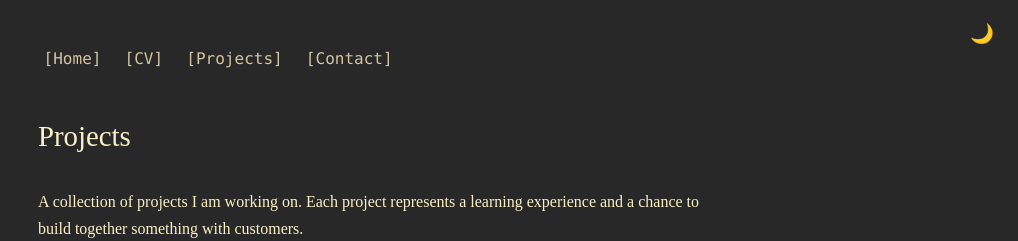
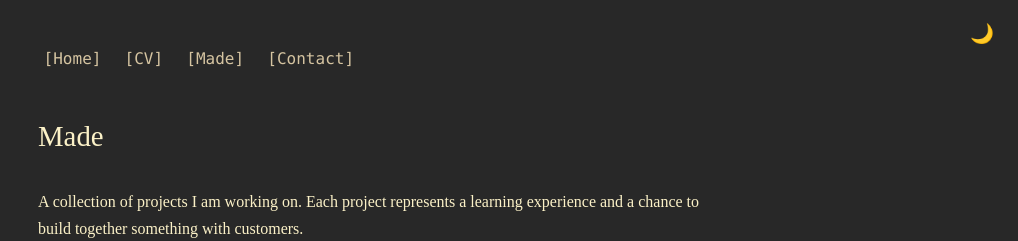
Before and after one commit to Reverberation1/Personal-Website, a Jekyll site: the page built from pages/made.md, in a window 1280 px wide. Shown: the top 241 px of the page, without its empty margins (262-1280 px from the left). Built offline with Jekyll 4.4.1, drawn with Linux system fonts in a browser that asks for light colours.

Commit message:
feat: rename /projects/ to /made/, keeping the old URL alive [skip changelog] (#10)
"Made" frames the page as finished work rather than as a status list. The
rename is content strategy; the page body is untouched, and strengthening it
into proof-of-work is tracked separately as BK-003.

/projects/ keeps working. jekyll-redirect-from generates the redirect stub
from `redirect_from` in the new page's front matter, so the old path and the
new one are declared in the same file instead of in a hand-written meta-refresh
page that can drift. The plugin is usable here because the deploy workflow runs
this repository's own Gemfile rather than the GitHub Pages whitelisted-plugin
build.

Verified before relying on it: every page here is a document in the custom
`pages` collection, and a spike confirmed the plugin reaches collection
documents, not only site.pages and site.posts. The emitted target is the
absolute https://kester.world/made/, which is why the tests assert a suffix
rather than an exact string.

Test harness changes, and why they are not incidental:

- The stub is rendered from a template inside the gem, so it carries no
  navigation. test_nav_words_on_every_page iterated every built page and would
  have gone red on a correctly working feature. It is now scoped to content
  pages.
- That rescoping is a genuine weakening, so it is paired with a new
  test_built_site_contains_no_unexpected_pages, which pins the exhaustive set
  of built pages. A page can now leave the nav check only by being declared a
  redirect in REDIRECT_PAGES, which is a reviewable edit, rather than by
  silently losing its layout.
- New coverage for the rename itself: the page is served at /made/ with its
  content intact, the old URL's stub points at /made/ in both its refresh meta
  and its canonical link, and no nav item points at /projects/.

Gemfile.lock keeps BUNDLED WITH 4.0.3, which the Pages deploy depends on
through `bundler: "Gemfile.lock"`.

Suite: 13 runs, 71 assertions, 0 failures (was 9 / 54).

Co-authored-by: Revy <revy@ultima>

```diff
--- a/Gemfile
+++ b/Gemfile
@@ -1,6 +1,11 @@
 source "https://rubygems.org"
 
 gem "jekyll", "~> 4.2"
+
+# Generates the redirect stub for a page's old URL from `redirect_from` in its
+# front matter. Usable here because the deploy workflow runs our own Gemfile,
+# not the GitHub Pages whitelisted-plugin build.
+gem "jekyll-redirect-from", "~> 0.16"
 
 # Windows and JRuby does not include zoneinfo files, so bundle the tzinfo-data gem
 # and associated library.
--- a/_config.yml
+++ b/_config.yml
@@ -12,6 +12,7 @@ markdown: kramdown
 highlighter: rouge
 plugins:
   - jekyll-sass-converter
+  - jekyll-redirect-from
 
 # Sass Configuration
 sass:
--- a/_includes/navigation.html
+++ b/_includes/navigation.html
@@ -9,10 +9,10 @@
     {% else %}
     <a href="{{ '/cv/' | relative_url }}" class="nav-link" data-text="CV"><span class="nav-link-bracket">[</span><span class="nav-link-word">CV</span><span class="nav-link-bracket">]</span></a>
     {% endif %}
-    {% if page.url == '/projects/' %}
-    <span class="nav-link nav-link-current" data-text="Projects" aria-current="page"><span class="nav-link-bracket">[</span><span class="nav-link-word">Projects</span><span class="nav-link-bracket">]</span></span>
+    {% if page.url == '/made/' %}
+    <span class="nav-link nav-link-current" data-text="Made" aria-current="page"><span class="nav-link-bracket">[</span><span class="nav-link-word">Made</span><span class="nav-link-bracket">]</span></span>
     {% else %}
-    <a href="{{ '/projects/' | relative_url }}" class="nav-link" data-text="Projects"><span class="nav-link-bracket">[</span><span class="nav-link-word">Projects</span><span class="nav-link-bracket">]</span></a>
+    <a href="{{ '/made/' | relative_url }}" class="nav-link" data-text="Made"><span class="nav-link-bracket">[</span><span class="nav-link-word">Made</span><span class="nav-link-bracket">]</span></a>
     {% endif %}
     {% if page.url == '/contact/' %}
     <span class="nav-link nav-link-current" data-text="Contact" aria-current="page"><span class="nav-link-bracket">[</span><span class="nav-link-word">Contact</span><span class="nav-link-bracket">]</span></span>
--- a/pages/projects.md
+++ b/pages/made.md
@@ -1,10 +1,12 @@
 ---
 layout: default
-title: Projects
-permalink: /projects/
+title: Made
+permalink: /made/
+redirect_from:
+  - /projects/
 ---
 
-# Projects
+# Made
 
 A collection of projects I am working on. Each project represents a learning experience and a chance to build together something with customers.
 
```
Also changed, not shown: README.md (+1 -1 lines), tests/site_test.rb (+84 -4 lines), Gemfile.lock.
